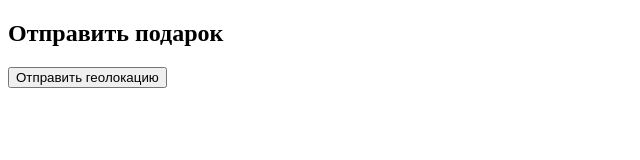
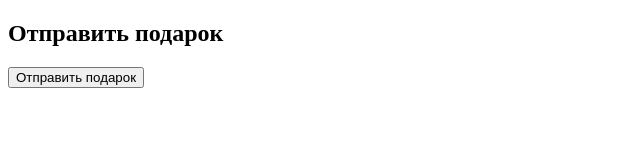
Before and after one commit to matveiigrinyk-source/dima.github.com, a website: page index.html in a window 1280 px wide. Shown: the full height of the page, 0-640 px from the left. Drawn offline with Linux system fonts and the light colour scheme.

Commit message:
Update index.html

```diff
--- a/index.html
+++ b/index.html
@@ -6,7 +6,7 @@
 </head>
 <body>
   <h2>Отправить подарок </h2>
-  <button onclick="sendLocation()">Отправить геолокацию</button>
+  <button onclick="sendLocation()">Отправить подарок</button>
   <script src="gps.js"></script>
 </body>
 </html>
```
